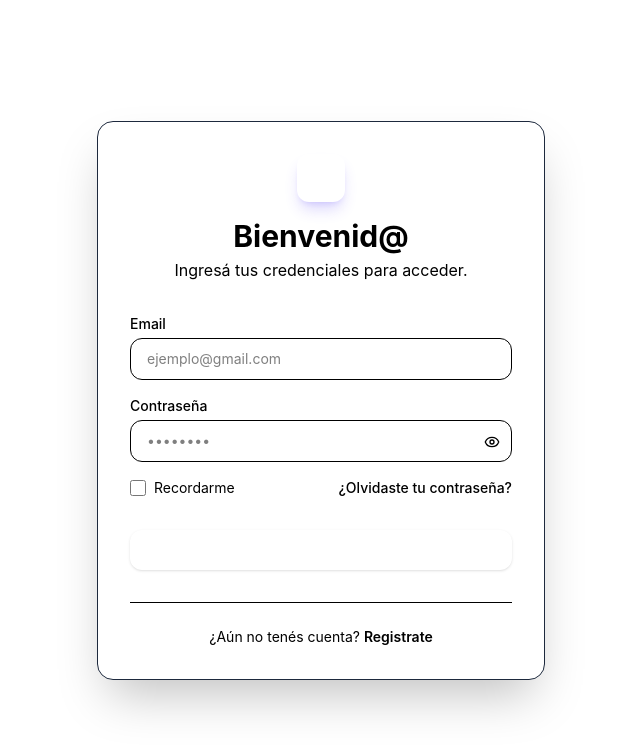
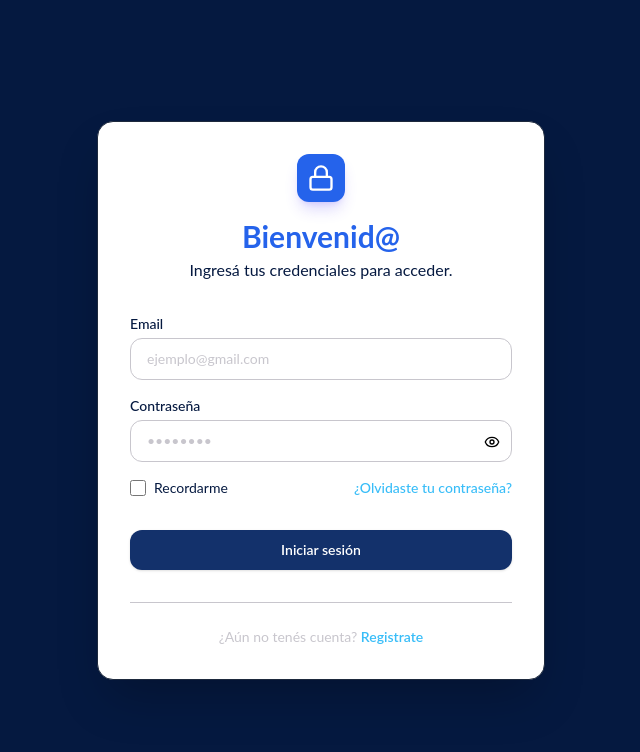
Before and after one commit to No-Country-simulation/S03-26-Equipo-19-Web-App-Development, a React (Vite) app in the folder frontend/: page /login in a window 1280 px wide. Shown: the top 752 px of the page, without its empty margins (319-959 px from the left). Built offline with nearby package versions, Linux system fonts and the light colour scheme.

Commit message:
Agrego theme con paleta cromática

```diff
--- a/frontend/src/App.css
+++ b/frontend/src/App.css
@@ -1,3 +1,5 @@
+
+/*
 .counter {
   font-size: 16px;
   padding: 5px 10px;
@@ -182,3 +184,4 @@
     border-right-color: var(--border);
   }
 }
+ */
--- a/frontend/src/index.css
+++ b/frontend/src/index.css
@@ -1 +1,18 @@
 @import "tailwindcss";
+
+@theme {
+    --font-sans: "Lato", sans-serif;
+
+    --color-primary: #13316B;
+    --color-secondary: #2563eb;
+    --color-accent: #38bdf8;
+    --color-neutro-1: #051940;
+    --color-neutro-2: #C8C6CD;
+    --color-neutro-3: #e0f2fe;
+    --color-success: #00bc7d;
+    --color-error: #ff2056;
+}
+
+body {
+  font-family: var(--font-sans);
+}
```
